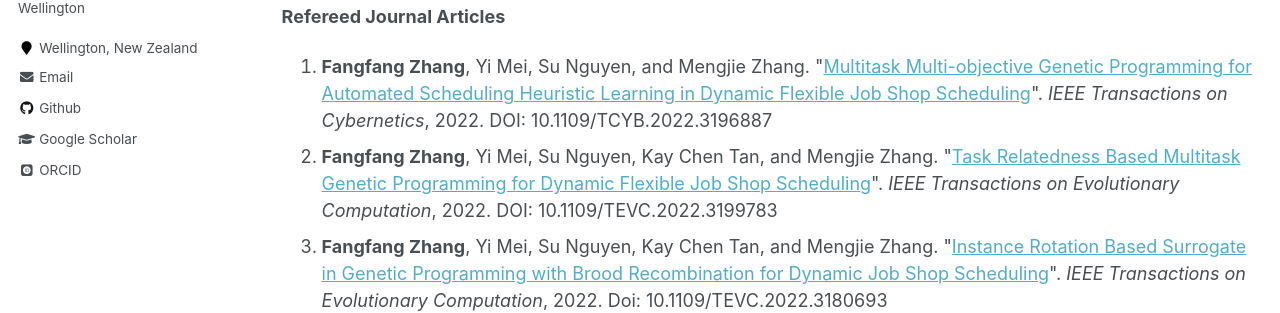
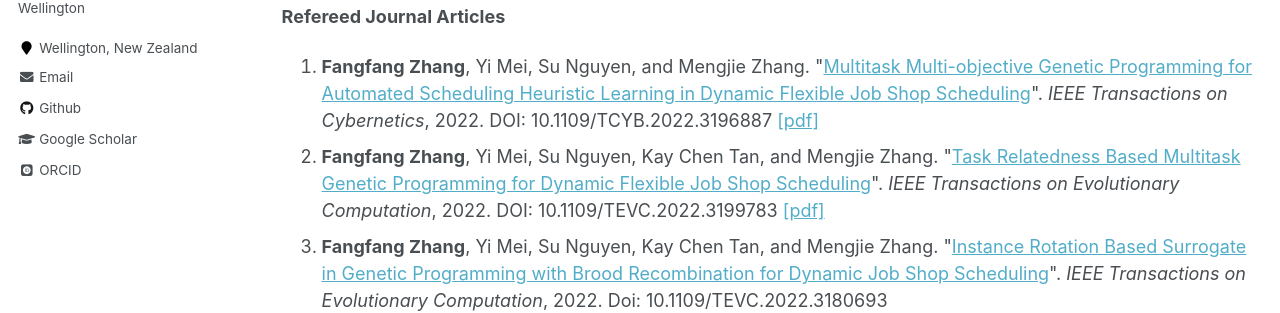
Before and after one commit to fangfang-zhang/fangfang-zhang.github.io, a Jekyll site: the page built from _pages/publications.md, in a window 1280 px wide and 900 px high. Shown: the part 388-701 px from the top of the window. Built offline with Jekyll 4.4.1, drawn with Linux system fonts in a browser that asks for light colours; some web fonts are replaced.

Commit message:
relatedbess

```diff
--- a/_pages/publications.md
+++ b/_pages/publications.md
@@ -12,8 +12,8 @@ To get the BibTex of the full papers, please download from [here](https://github
 
 **Refereed Journal Articles**
 <ol>
-<li> <b>Fangfang Zhang</b>, Yi Mei, Su Nguyen, and Mengjie Zhang. "<a target="_blank" href="https://ieeexplore.ieee.org/document/9868257">Multitask Multi-objective Genetic Programming for Automated Scheduling Heuristic Learning in Dynamic Flexible Job Shop Scheduling</a>". <i>IEEE Transactions on Cybernetics</i>, 2022. DOI: 10.1109/TCYB.2022.3196887</li>
-<li> <b>Fangfang Zhang</b>, Yi Mei, Su Nguyen, Kay Chen Tan, and Mengjie Zhang. "<a target="_blank" href="https://ieeexplore.ieee.org/document/9861686">Task Relatedness Based Multitask Genetic Programming for Dynamic Flexible Job Shop Scheduling</a>". <i>IEEE Transactions on Evolutionary Computation</i>, 2022. DOI: 10.1109/TEVC.2022.3199783</li>
+<li> <b>Fangfang Zhang</b>, Yi Mei, Su Nguyen, and Mengjie Zhang. "<a target="_blank" href="https://ieeexplore.ieee.org/document/9868257">Multitask Multi-objective Genetic Programming for Automated Scheduling Heuristic Learning in Dynamic Flexible Job Shop Scheduling</a>". <i>IEEE Transactions on Cybernetics</i>, 2022. DOI: 10.1109/TCYB.2022.3196887 <a target="_blank" href="https://github.com/fangfang-zhang/fangfang-zhang.github.io/blob/master/files/2022-Multitask_Multiobjective_Genetic_Programming_for_Automated_Scheduling_Heuristic_Learning_in_Dynamic_Flexible_Job-Shop_Scheduling.pdf">[pdf]</a></li>
+<li> <b>Fangfang Zhang</b>, Yi Mei, Su Nguyen, Kay Chen Tan, and Mengjie Zhang. "<a target="_blank" href="https://ieeexplore.ieee.org/document/9861686">Task Relatedness Based Multitask Genetic Programming for Dynamic Flexible Job Shop Scheduling</a>". <i>IEEE Transactions on Evolutionary Computation</i>, 2022. DOI: 10.1109/TEVC.2022.3199783 <a target="_blank" href="https://github.com/fangfang-zhang/fangfang-zhang.github.io/blob/master/files/2022-Task_Relatedness_Based_Multitask_Genetic_Programming_for_Dynamic_Flexible_Job_Shop_Scheduling.pdf">[pdf]</a></li>
 <li> <b>Fangfang Zhang</b>, Yi Mei, Su Nguyen, Kay Chen Tan, and Mengjie Zhang. "<a target="_blank" href="https://ieeexplore.ieee.org/document/9789507">Instance Rotation Based Surrogate in Genetic Programming with Brood Recombination for Dynamic Job Shop Scheduling</a>". <i>IEEE Transactions on Evolutionary Computation</i>, 2022. Doi: 10.1109/TEVC.2022.3180693</li>
 <li> <b>Fangfang Zhang</b>, Yi Mei, Su Nguyen, and Mengjie Zhang. "Collaborative Multi-fidelity Based Surrogate Models for Genetic Programming in Dynamic Flexible Job Shop Scheduling". <i>IEEE Transactions on Cybernetics</i>, vol. 52, no. 8, pp. 8142-8156, 2022. <a target="_blank" href="https://ieeexplore.ieee.org/document/9345417">[DOI]</a><a target="_blank" href="https://github.com/fangfang-zhang/fangfang-zhang.github.io/blob/master/files/2021-TCYB-MultifidelitySurrogate.PDF">[pdf]</a></li>
 <li> <b>Fangfang Zhang</b>, Yi Mei, Su Nguyen, and Mengjie Zhang. "Correlation Coefficient Based Recombinative Guidance for Genetic Programming Hyper-heuristics in Dynamic Flexible Job Shop Scheduling". <i>IEEE Transactions on Evolutionary Computation</i>, vol. 25, no. 3, pp. 552-566, 2021. <a target="_blank" href="https://ieeexplore.ieee.org/document/9344816">[DOI]</a><a target="_blank" href="https://github.com/fangfang-zhang/fangfang-zhang.github.io/blob/master/files/2021-TEVC-Crossover.pdf">[pdf]</a> (<span style="color: #0000a0">Selected as a Popular Paper</span>)</li>
```
Also changed, not shown: 4 other files.
